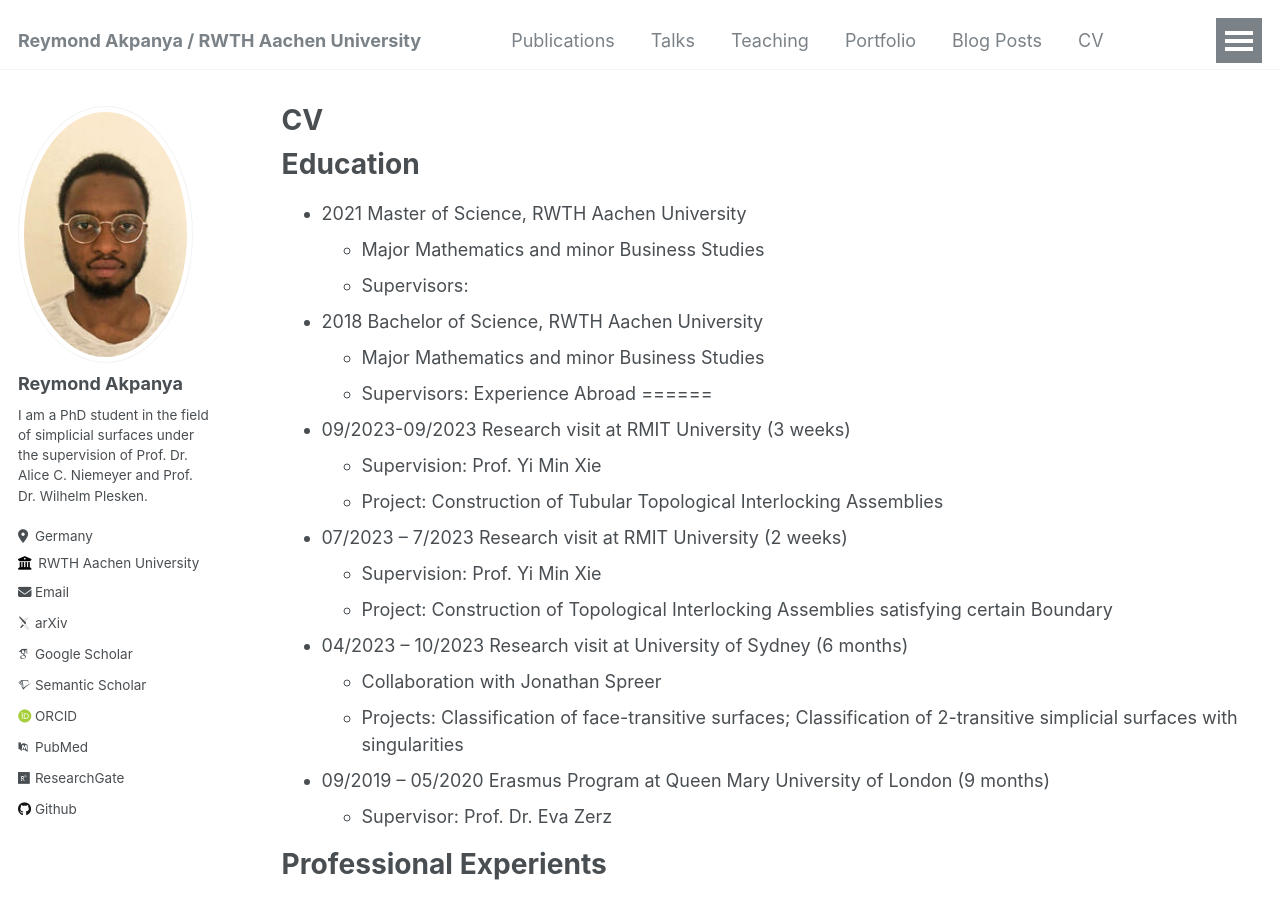
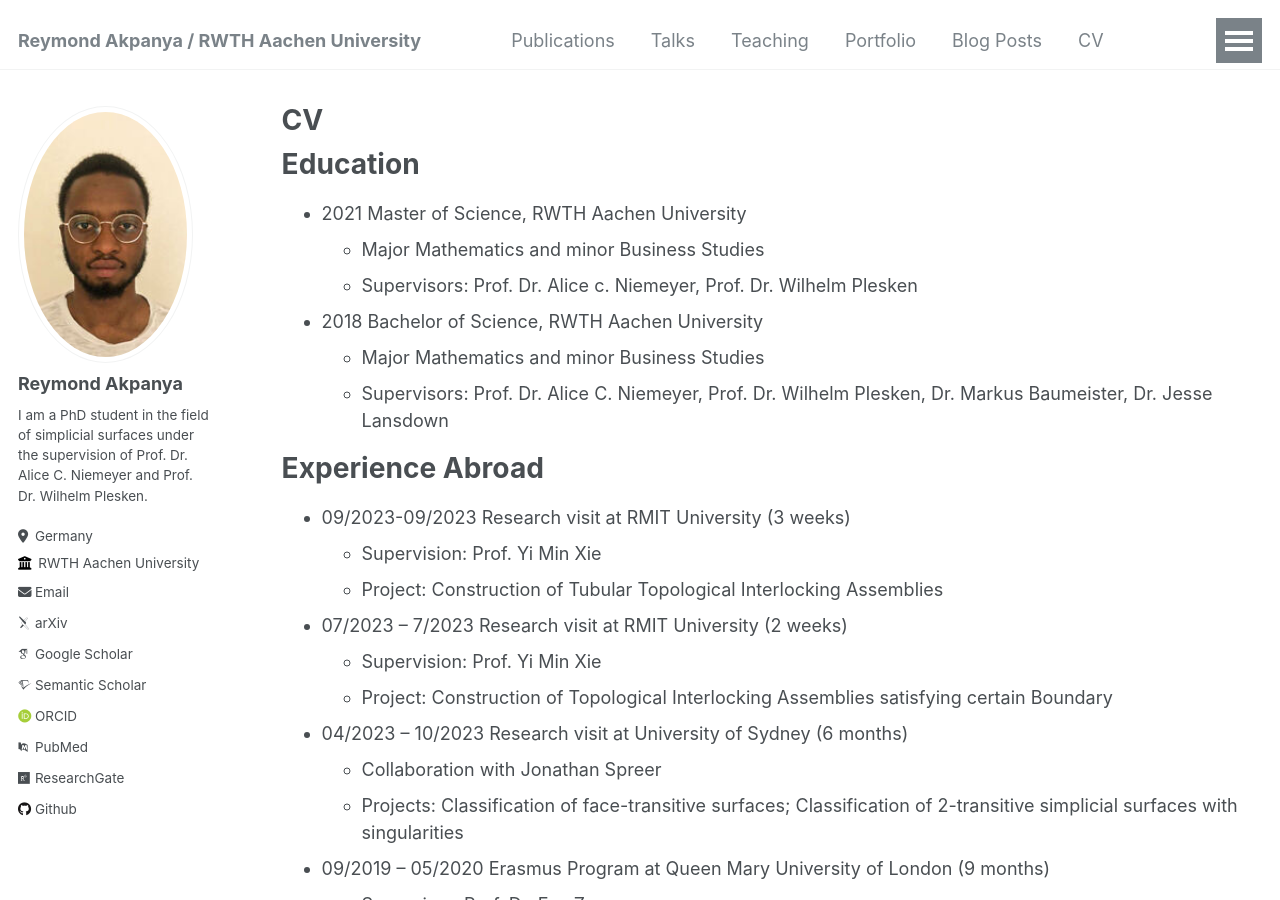
Before and after one commit to ReymondAkpanya/ReymondAkpanya.github.io, a Jekyll site: the page built from _pages/cv.md, in a window 1280 px wide and 900 px high. Built offline with Jekyll 4.4.1, drawn with Linux system fonts in a browser that asks for light colours; some web fonts are replaced.

Commit message:
chsnges in cv

```diff
--- a/_pages/cv.md
+++ b/_pages/cv.md
@@ -13,10 +13,11 @@ Education
 ======
 * 2021 Master of Science, RWTH Aachen University
   * Major Mathematics and minor Business Studies
-  * Supervisors:
+  * Supervisors: Prof. Dr. Alice c. Niemeyer, Prof. Dr. Wilhelm Plesken
 * 2018 Bachelor of Science, RWTH Aachen University
   * Major Mathematics and minor Business Studies
-  * Supervisors:
+  * Supervisors: Prof. Dr. Alice C. Niemeyer, Prof. Dr. Wilhelm Plesken, Dr. Markus Baumeister, Dr. Jesse Lansdown
+
 Experience Abroad
 ======
 * 09/2023-09/2023 Research visit at RMIT University (3 weeks)
```
